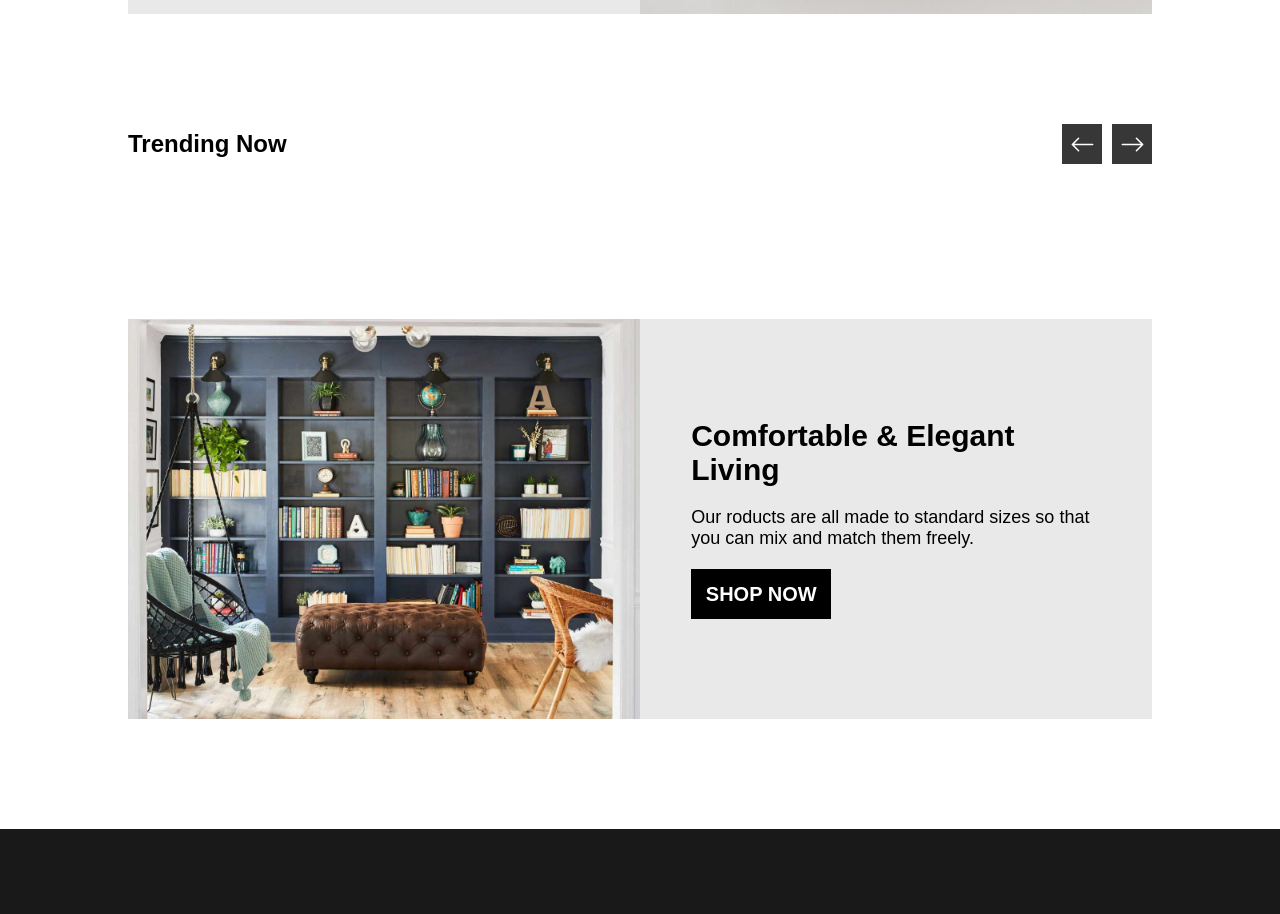
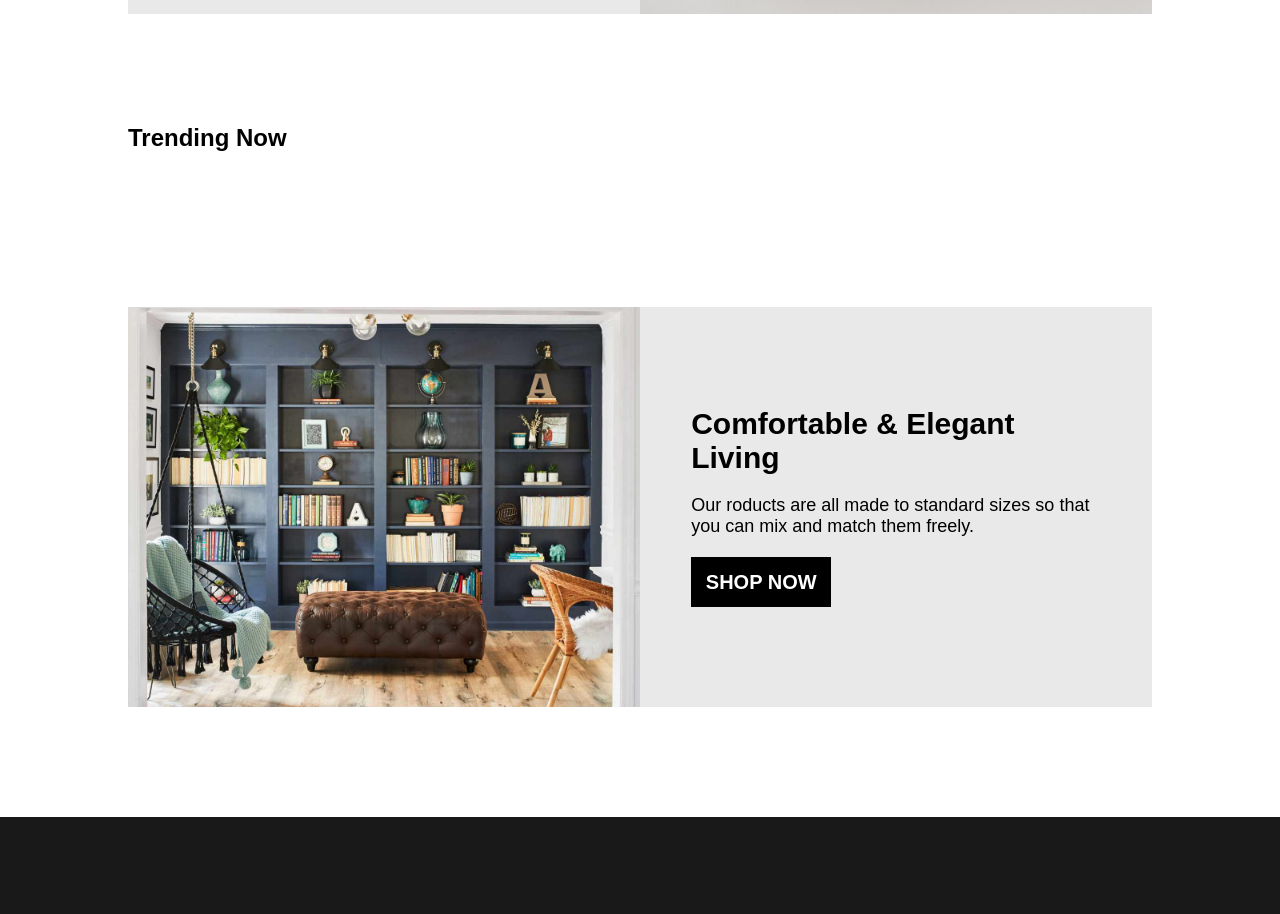
Before and after one commit to DanielRamsgard/e-commerce-frontend, a React (Create React App) app: page / in a window 1280 px wide. Shown: the part 2060-2974 px from the top of the page. Built offline with nearby package versions, Linux system fonts and the light colour scheme; a web font is replaced by a local one.

Commit message:
home page finished

```diff
--- a/src/components/CarouselCustom.js
+++ b/src/components/CarouselCustom.js
@@ -28,27 +28,6 @@ const CustomCarousel = (props) => {
 
     return (
         <>
-            <div className="trend-container">
-                <div className="trend">
-                    <div className="trend-text">
-                        {props.widthPhone ? "Trending" : "Trending Now" }
-                    </div>
-                    <div className="trend-buttons-container">
-                        <div className="button-box">
-                            <svg xmlns="http://www.w3.org/2000/svg" width="25" height="25" fill="currentColor" class="bi bi-arrow-left" viewBox="0 0 16 16">
-                                <path fill-rule="evenodd" d="M15 8a.5.5 0 0 0-.5-.5H2.707l3.147-3.146a.5.5 0 1 0-.708-.708l-4 4a.5.5 0 0 0 0 .708l4 4a.5.5 0 0 0 .708-.708L2.707 8.5H14.5A.5.5 0 0 0 15 8"/>
-                            </svg>
-                        </div>
-                        <div className="button-box">
-                            <svg xmlns="http://www.w3.org/2000/svg" width="25" height="25" fill="currentColor" class="bi bi-arrow-right" viewBox="0 0 16 16">
-                                <path fill-rule="evenodd" d="M1 8a.5.5 0 0 1 .5-.5h11.793l-3.147-3.146a.5.5 0 0 1 .708-.708l4 4a.5.5 0 0 1 0 .708l-4 4a.5.5 0 0 1-.708-.708L13.293 8.5H1.5A.5.5 0 0 1 1 8"/>
-                            </svg>
-                        </div>
-                    </div>
-                </div>
-
-            </div>
-            <div className="spacer-2"></div>
             <div className="slider-container-2">
                 <div className="slider-container">
                     <Carousel responsive={responsive} infinite={true}>
--- a/src/components/Home.js
+++ b/src/components/Home.js
@@ -58,6 +58,14 @@ const Home = (props) => {
                     <div className="spacer"></div>
                     {widthBoolCallToAction ? <SmallCallToAction text={"Creative, Harmonious Living"} /> : <BigCallToAction text={"Creative, Harmonious Living"} img="/static/media/wallpaper.jpeg" bool={true}/>}
                     <div className="spacer"></div>
+                    <div className="trend-container">
+                        <div className="trend">
+                            <div className="trend-text">
+                                Trending Now
+                            </div>
+                        </div>
+                    </div>
+                    <div className="spacer-2"></div>
                     <CustomCarousel widthPhone={widthPhone}/>
                     <div className="spacer"></div>
                     {widthBoolCallToAction ? <SmallCallToAction text={"Comfortable & Elegant Living"} /> : <BigCallToAction text={"Comfortable & Elegant Living"} img="/static/media/wallpaper1.jpeg" bool={false}/>}
```
